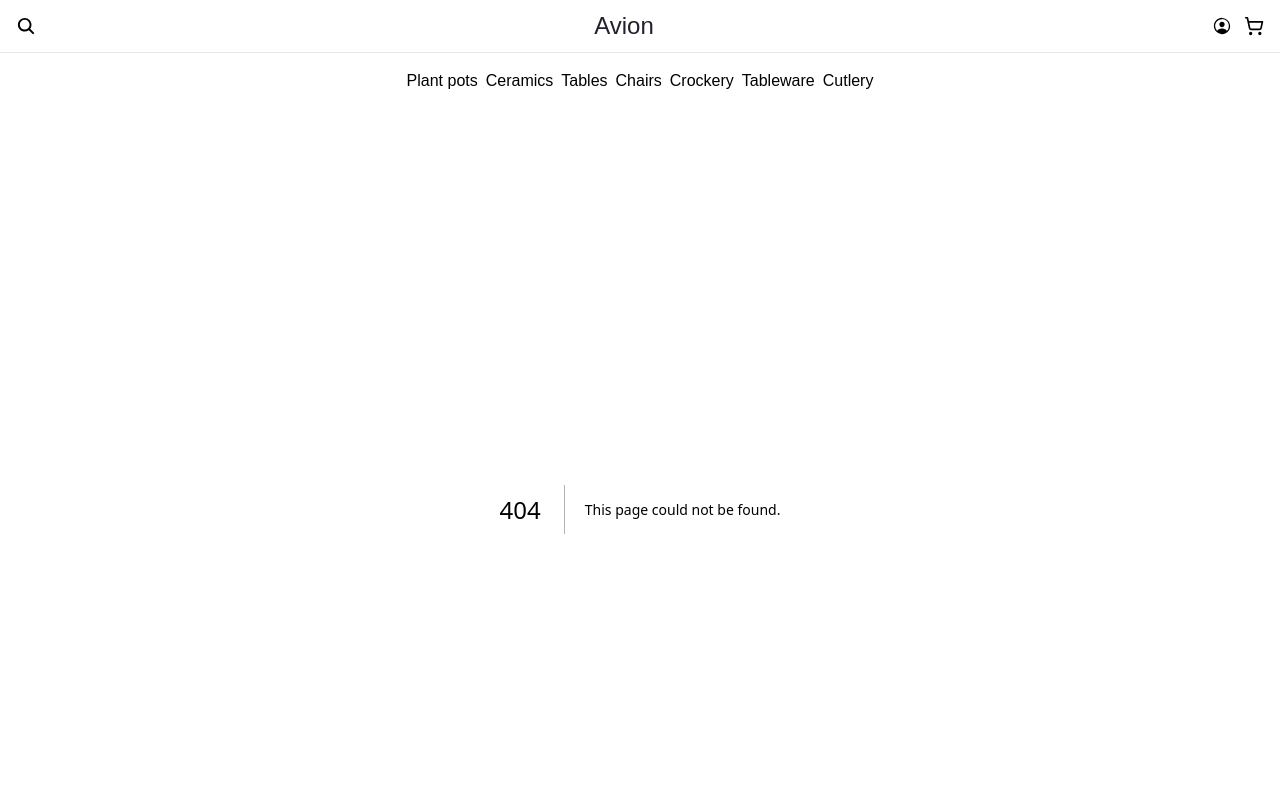
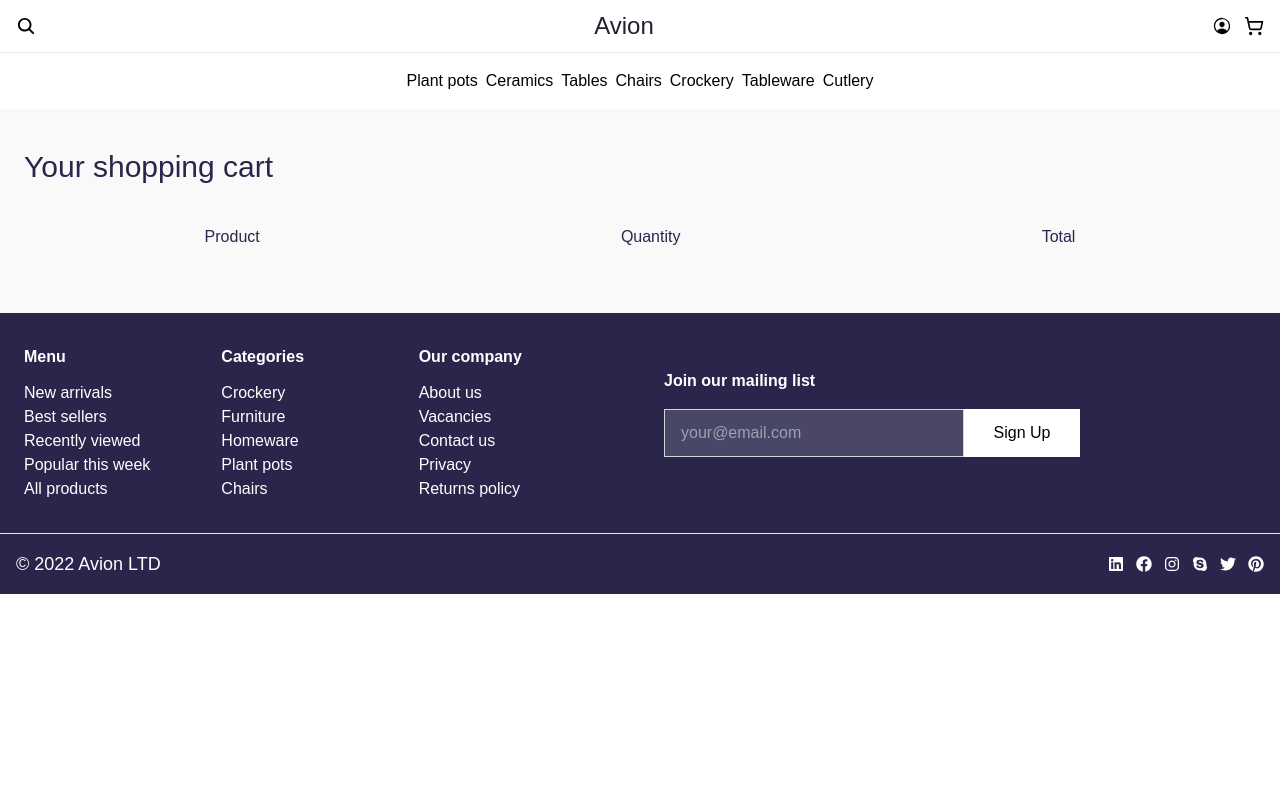
Before and after one commit to saadahmedacademy/Hackathon-funiture-website, a Next.js app in the folder furniture-web/: page /shpping-carts in a window 1280 px wide. Before the commit this address had no page. Shown: the top 800 px of the page. Built offline with nearby package versions, Linux system fonts and the light colour scheme.

Commit message:
Add more components

```diff
--- a/furniture-web/app/productlisting/page.tsx
+++ b/furniture-web/app/productlisting/page.tsx
@@ -16,8 +16,8 @@ export default function Page() {
           priority
         />
 
-        <div className="absolute top-1/2 left-1/2 -translate-x-1/2 -translate-y-1/2 flex flex-col items-center gap-3">
-          <h1 className="text-3xl font-semibold text-white">All Products</h1>
+        <div className="lg:hidden absolute top-1/2 left-1/2 -translate-x-1/2 -translate-y-1/2 flex flex-col items-center gap-3">
+          <h1 className="md:text-3xl text-2xl font-semibold text-white">All Products</h1>
         </div>
       </section>
 
--- /dev/null
+++ b/furniture-web/app/shpping-carts/page.tsx
@@ -0,0 +1,29 @@
+import React from 'react'
+
+const page = () => {
+  return (
+    <div className='w-full bg-[#F9F9F9] text-[#2A254B]'>
+
+        <main className="md:container mx-auto flex flex-col px-6 py-10 gap-4">
+
+        <section className="w-full">
+            <h1 className="text-3xl">
+            Your shopping cart
+            </h1>
+        </section>
+
+      <section className="w-full flex flex-col py-6 gap-2">
+         <div className="w-full flex justify-around items-center gap-42">
+          <p className='text-md'>Product</p>
+          <p className='text-md'>Quantity</p>
+          <p className='text-md'>Total</p>
+         </div>
+
+        </section>
+
+        </main>
+    </div>
+  )
+}
+
+export default page
--- a/furniture-web/components/Navbar.tsx
+++ b/furniture-web/components/Navbar.tsx
@@ -31,7 +31,7 @@ export const Navbar = () => {
           </Link>
 
           {/* Shopping Cart Icon */}
-          <Link href={"/"} aria-label="Shopping Cart">
+          <Link href={"/shpping-carts"} aria-label="Shopping Cart">
             <LuShoppingCart className="text-xl" />
           </Link>
         </div>
```
